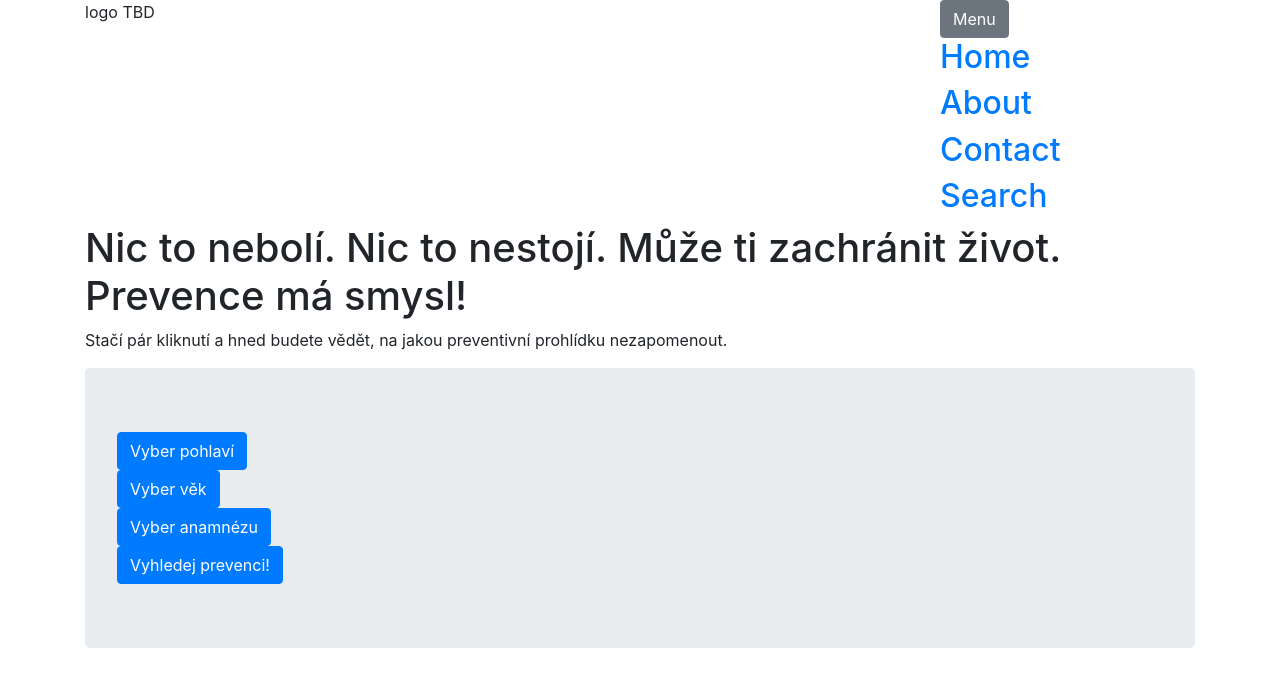
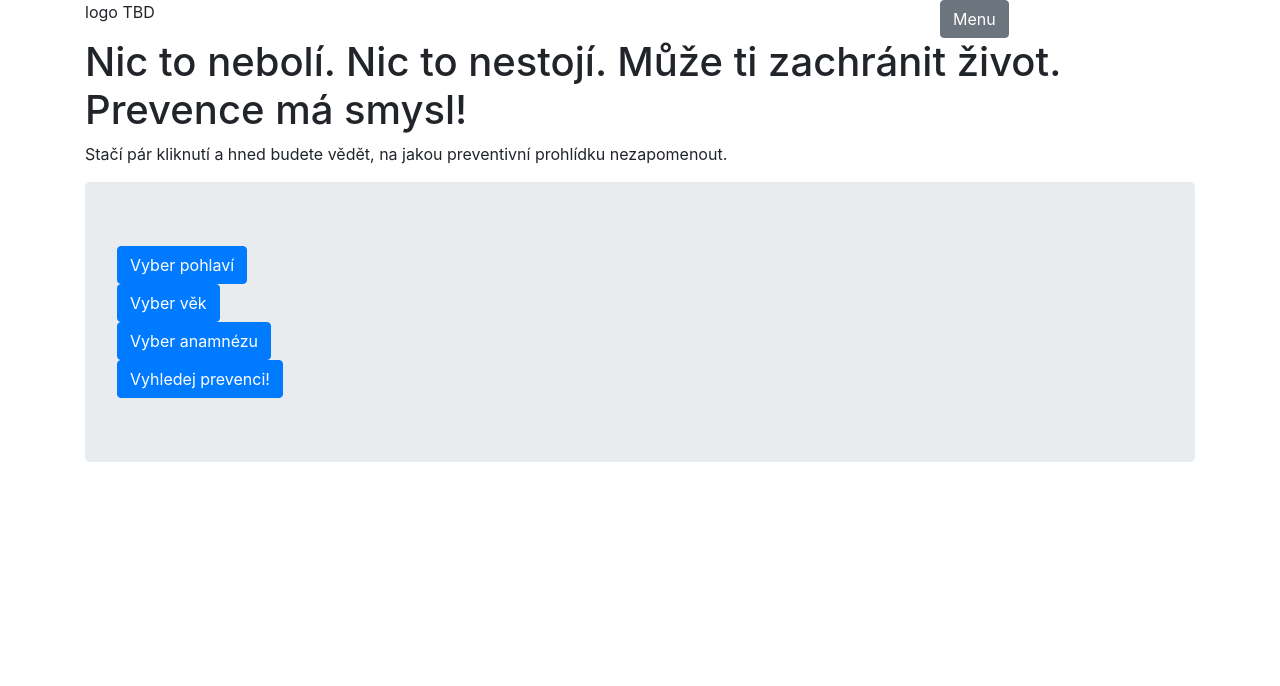
Before and after one commit to hniv00/prevence-ma-smyl_team01, a React (Create React App) app in the folder frontend/: page / in a window 1280 px wide. Shown: the top 686 px of the page. Built offline with nearby package versions, Linux system fonts and the light colour scheme.

Commit message:
Partly functional TopNav menu

```diff
--- a/frontend/src/App.css
+++ b/frontend/src/App.css
@@ -56,12 +56,11 @@
   z-index: 1000;
 }
 
-#flyoutMenu .hide {
-  top: -200px;
-  transform: translate3d(0vw, 100, 0);
+#flyoutMenu.hide {
+  transform: translate3d(-100vw, 0, 0);
 }
 
-#flyoutMenu .show {
+#flyoutMenu.show {
   transform: translate3d(0vw, 0, 0);
   overflow: hidden;
 }
--- a/frontend/src/components/atoms/Menu.js
+++ b/frontend/src/components/atoms/Menu.js
@@ -1,4 +1,5 @@
-import React, { Component } from "react";
+import React, { Component } from "react"
+import "../../App.css";
 
 export class Menu extends Component {
   render() {
@@ -12,10 +13,12 @@ export class Menu extends Component {
       <div id="flyoutMenu"
            onMouseDown={this.props.handleMouseDown}
            className={visibility}>
-        <h2><a href="#">Home</a></h2>
-        <h2><a href="#">About</a></h2>
-        <h2><a href="#">Contact</a></h2>
-        <h2><a href="#">Search</a></h2>
+        <h2><a href="#">Landing Page</a></h2>
+        <h2><a href="#">Preventivní vyšetření</a></h2>
+        <h2><a href="#">#PrevenceMaSmysl</a></h2>
+        <h2><a href="#">Příběhy</a></h2>
+        <h2><a href="#">Akce</a></h2>
+        <h2><a href="#">Kontakt</a></h2>
       </div>
     );
   }
```
